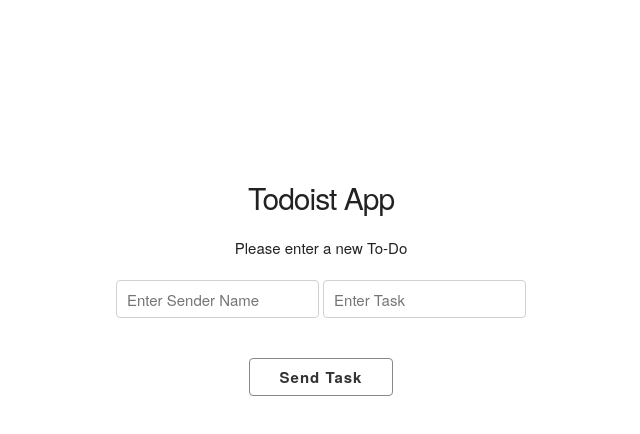
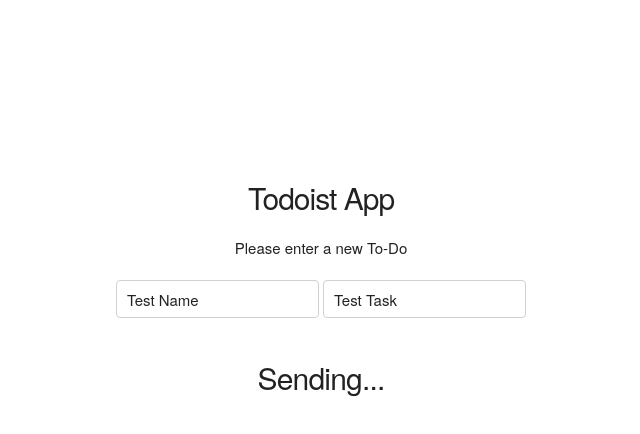
Before and after one commit to michaellhobart/electron-todoist, an Electron app: page index.html in a window 1600 px wide. Both pictures are taken after a click on the button "Send Task". Shown: the whole page, without its empty margins (479-1119 px from the left). Drawn offline with Linux system fonts and the light colour scheme; no server answers.

Commit message:
ADDED WAITING MESSAGE
Added a message to indicate to user that their task is being sent.

```diff
--- a/functions.js
+++ b/functions.js
@@ -4,7 +4,14 @@
 const reqUuid = uuidv4();
 const tempId = uuidv4();
 
+const submitButton = document.getElementById('submit-task-button');
+const sendMessage = document.getElementById('sending-message');
+
 const newProj = (sender, task) => {
+  submitButton.classList.toggle('flex')
+  submitButton.classList.toggle('dn')
+  sendMessage.classList.toggle('flex')
+  sendMessage.classList.toggle('dn')
   axios({
       method: 'post',
       url: 'https://api.todoist.com/sync/v8/sync',
@@ -16,13 +23,21 @@
           uuid: uuidv4(),
           args: {
             content: `${task} | ${sender}`,
-            project_id: "<project id",
+            project_id: "<project id>",
           }
         }]
       }
     })
     .then((res) => {
-      console.log('rebst', res);
+      console.log('repsonse', res);
+      // Adds a little bit of time for the message to display to user properly.
+      setTimeout(function(){
+        submitButton.classList.toggle('flex')
+        submitButton.classList.toggle('dn')
+        sendMessage.classList.toggle('flex')
+        sendMessage.classList.toggle('dn')
+      }, 1000)
+
     })
 }
 
--- a/index.html
+++ b/index.html
@@ -17,11 +17,14 @@
       </div>
       <div class="flex flex-column justify-center">
         <div class="">
-          <input type="text" name="td-sender" value="" placeholder="Enter Sender Name" id="td-sender">
-          <input type="text" name="td-task" value="" placeholder="Enter Task" id="td-task">
+          <input type="text" name="td-sender" value="Test Name" placeholder="Enter Sender Name" id="td-sender">
+          <input type="text" name="td-task" value="Test Task" placeholder="Enter Task" id="td-task">
         </div>
-        <div class="w-100 mt5 flex justify-center">
+        <div class="w-100 mt5 flex justify-center" id="submit-task-button">
           <button type="button" name="td-submit" onclick="submitTask()" >Send Task</button>
+        </div>
+        <div class="w-100 mt5 dn justify-center" id="sending-message">
+          <h4>Sending...</h4>
         </div>
       </div>
     </div>
```
